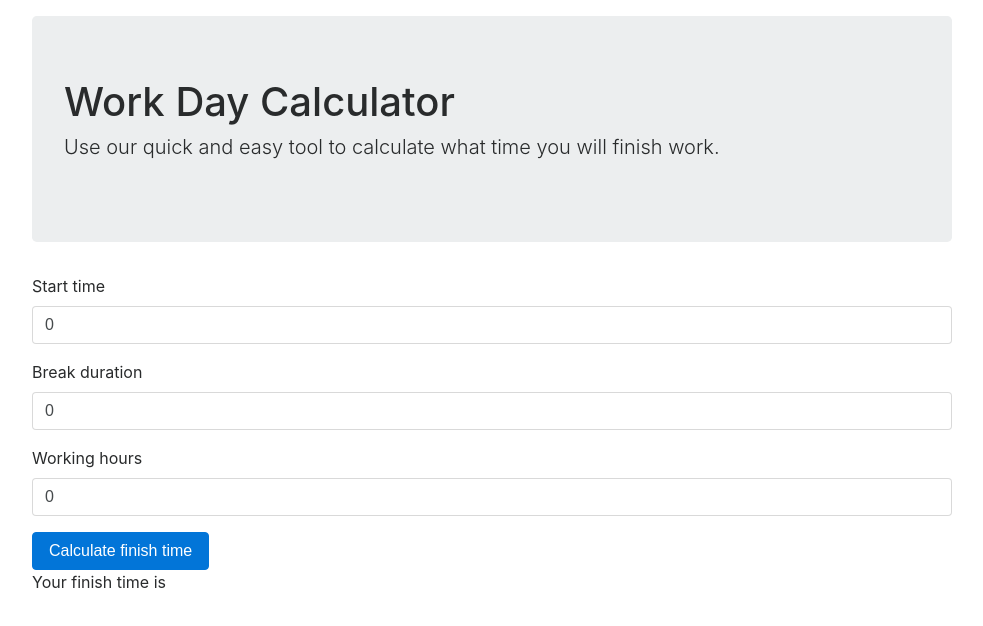
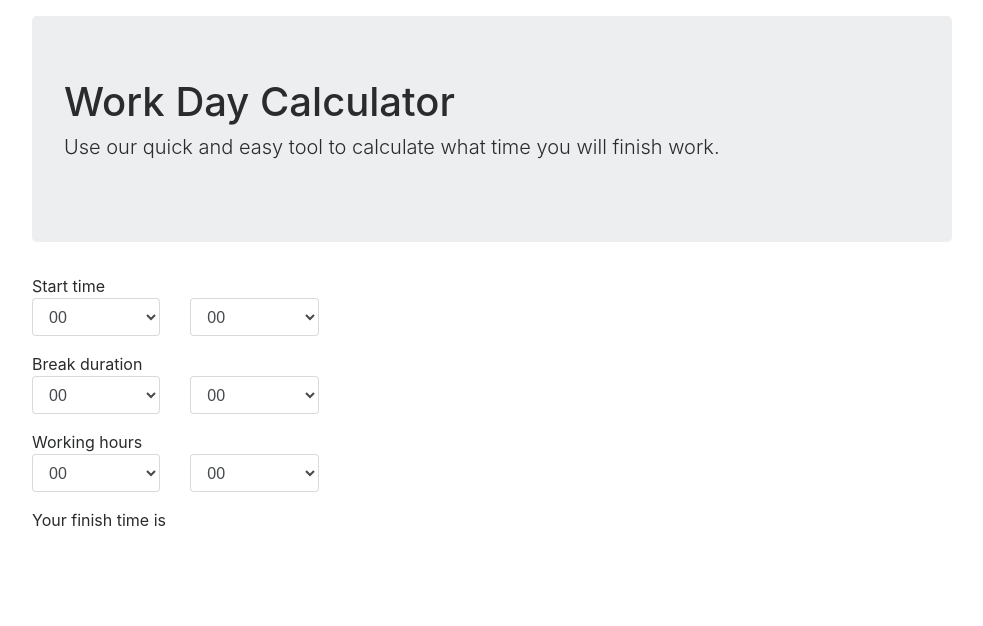
Before and after one commit to ocsross96/work-day-calculator, a React app: page / in a window 1280 px wide. Shown: the top 626 px of the page, without its empty margins (148-1131 px from the left). Built offline with nearby package versions, Linux system fonts and the light colour scheme.

Commit message:
Added select elements for time pickers

```diff
--- a/package.json
+++ b/package.json
@@ -48,6 +48,7 @@
     "enzyme": "^3.3.0",
     "enzyme-adapter-react-16": "^1.1.1",
     "jest-cli": "^21.2.0",
+    "moment": "^2.20.1",
     "react-test-renderer": "^16.2.0",
     "redux-logger": "^3.0.6",
     "redux-thunk": "^2.2.0",
--- a/src/components/Form.js
+++ b/src/components/Form.js
@@ -1,22 +1,48 @@
 import React, { Component } from 'react';
 import { connect } from 'react-redux';
-import { Input } from './FormElements';
+import moment from 'moment';
+import { Input, TimeSelect } from './FormElements';
 import { setStartTime, setBreakDuration, setWorkingHours } from '../actions/workDay';
 
 export class Form extends Component {
   constructor (props) {
     super(props);
 
-    // this.state = {
-    //   startTime: props.startTime,
-    //   breakDuration: props.breakDuration,
-    //   workingHours: props.workingHours
-    // };
+    this.state = {
+      startTime: props.startTime,
+      breakDuration: props.breakDuration,
+      workingHours: props.workingHours
+    };
 
     // console.log(this.state);
-
     this.handleInputChange = this.handleInputChange.bind(this);
     this.handleSubmit = this.handleSubmit.bind(this);
+  }
+
+  getHours (maxHours) {
+    let hours = [];
+    for (var i = 0; i <= maxHours; i++) {
+      hours.push(i < 10 ? '0' + i : '' + i);
+    }
+    return hours;
+  }
+
+  getMinutes (divisor) {
+    let minutes = [];
+    for (var i = 0; i < 60; i++) {
+      if (i % divisor === 0) {
+        minutes.push(i < 10 ? '0' + i : '' + i);
+      }
+    }
+    return minutes;
+  }
+
+  getFinishTime () {
+    const startTime = this.state.startTime;
+    const breakDuration = this.state.breakDuration;
+    const workingHours = this.state.workingHours;
+
+    console.log('get finish time');
   }
 
   handleInputChange (ev) {
@@ -50,6 +76,32 @@ export class Form extends Component {
     }
   }
 
+  handleSelectChange (ev) {
+    ev.preventDefault();
+    const target = ev.target;
+    const value = target.value;
+    const name = target.name;
+    const unit = ev.target.getAttribute('data-unit');
+
+    console.log(value);
+    console.log(typeof value);
+
+    switch (name) {
+      case 'startTime':
+        //this.props.onStartTimeChange(value);
+        break;
+      case 'breakDuration':
+        //this.props.onBreakDurationChange(value);
+        break;
+      case 'workingHours':
+        //this.props.onWorkingHoursChange(value);
+        break;
+      default:
+      // some default case here
+
+    }
+  }
+
   handleSubmit (ev) {
     ev.preventDefault();
     console.log(this.state);
@@ -63,10 +115,51 @@ export class Form extends Component {
     return (
       <div>
         <form onSubmit={this.handleSubmit}>
-          <Input label="Start time" id="startTime" name="startTime" onChange={this.handleInputChange} value={this.props.startTime} />
-          <Input label="Break duration" id="breakDuration" name="breakDuration" onChange={this.handleInputChange} value={this.props.breakDuration} />
-          <Input label="Working hours" id="workingHours" name="workingHours" onChange={this.handleInputChange} value={this.props.workingHours} />
-          <button type="submit" className="btn btn-primary">Calculate finish time</button>
+          {/* <Input
+            type="time"
+            label="Start time"
+            id="startTime"
+            name="startTime"
+            onChange={this.handleInputChange}
+            value={this.props.startTime}
+          /> */}
+          <TimeSelect
+            name="startTime"
+            title="Start time"
+            hours={this.getHours(24)}
+            minutes={this.getMinutes(15)}
+            onSelectChange={this.handleSelectChange}
+          />
+          <TimeSelect
+            name="breakDuration"
+            title="Break duration"
+            hours={this.getHours(5)}
+            minutes={this.getMinutes(15)}
+            onSelectChange={this.handleSelectChange}
+          />
+          <TimeSelect
+            name="workingHours"
+            title="Working hours"
+            hours={this.getHours(12)}
+            minutes={this.getMinutes(15)}
+            onSelectChange={this.handleSelectChange}
+          />
+          {/* <Input
+            type="text"
+            label="Break duration"
+            id="breakDuration"
+            name="breakDuration"
+            onChange={this.handleInputChange}
+            value={this.props.breakDuration}
+          />
+          <Input
+            type="text"
+            label="Working hours"
+            id="workingHours"
+            name="workingHours"
+            onChange={this.handleInputChange}
+            value={this.props.workingHours}
+          /> */}
         </form>
         <p>Your finish time is {this.props.finishTime}</p>
       </div>
--- a/src/components/FormElements.js
+++ b/src/components/FormElements.js
@@ -5,10 +5,41 @@ export const Input = (props) => {
     <div className="form-group">
       <label htmlFor={props.id}>{props.label}</label>
       <input
-        type="text"
         className="form-control"
         {...props}
         />
     </div>
   );
 };
+
+export const TimeSelect = (props) => {
+  return (
+    <div>
+      <div className="row">
+        <div className="col-sm-12">
+          <p className="mb-0">{props.title}</p>
+        </div>
+      </div>
+      <div className="row">
+        <div className="col-sm-2">
+          <div className="form-group">
+            <select name={`${props.name}`} onChange={props.onSelectChange} className="form-control" data-unit="hours">
+              {props.hours.map((hour, i) => {
+                return <option key={i} value={hour}>{hour}</option>
+              })}
+            </select>
+          </div>
+        </div>
+        <div className="col-sm-2">
+          <div className="form-group">
+            <select name={`${props.name}`} onChange={props.onSelectChange} className="form-control" data-unit="minutes">
+              {props.minutes.map((minute, i) => {
+                return <option key={i} value={minute}>{minute}</option>
+              })}
+            </select>
+          </div>
+        </div>
+      </div>
+    </div>
+  );
+};
```
